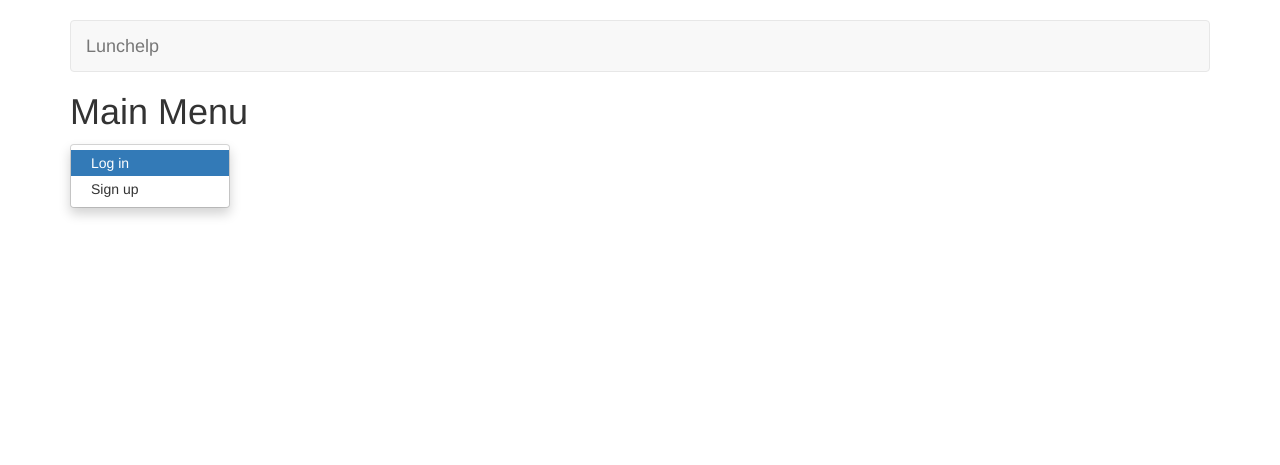
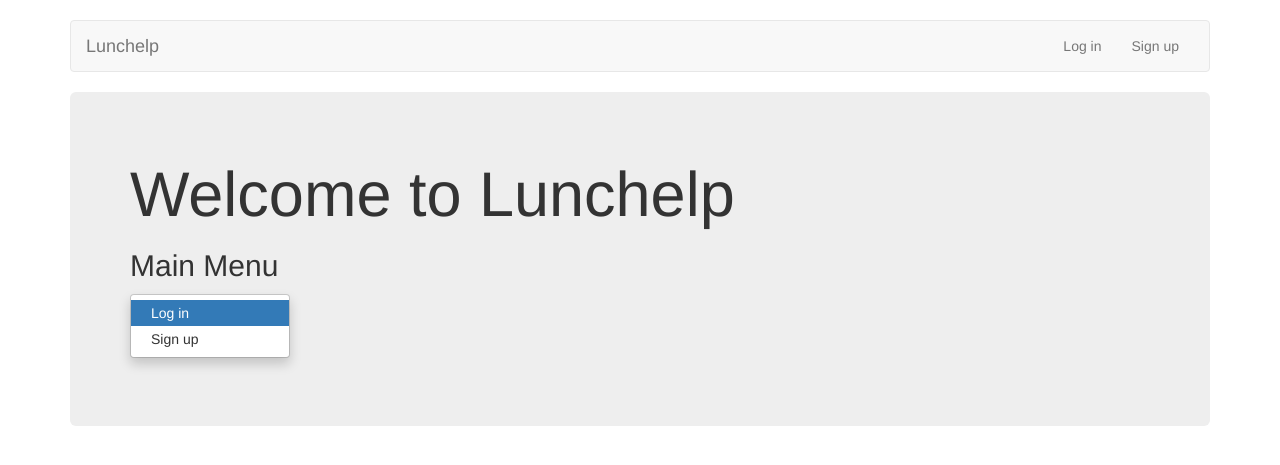
Before and after one commit to DesertAvalanche/DesertAvalanche, a Flask app: page / in a window 1280 px wide. Shown: the top 465 px of the page. Run offline with Flask 2, Linux system fonts and the light colour scheme; some libraries are stand-ins or nearby versions.

Commit message:
add login flow to navbar

```diff
--- a/templates/base.html
+++ b/templates/base.html
@@ -27,13 +27,22 @@
                         <a class="navbar-brand" href="/">Lunchelp</a>
                     </div>
                     <div id="navbar" class="navbar-collapse collapse">
-                    <ul class="nav navbar-nav navbar-right">
+                    <ul class="nav navbar-nav">
                         <!-- <li><a href="#">Dashboard</a></li>
                         <li><a href="#">Settings</a></li>
                         <li><a href="#">Profile</a></li>
                         <li><a href="#">Help</a></li> -->
                         {% if current_user.is_authenticated %}
-                            <li><a href="#">{{ current_user.username }}</a></li>
+                        <li><a href="/mygroups">groups</a></li>
+                        <li><a href="#">{{ current_user.username }}</a></li>
+                        {% endif %}
+                    </ul>
+                    <ul class="nav navbar-nav navbar-right">
+                        {% if current_user.is_authenticated %}
+                        <li><a href="/logout">Logout</a></li>
+                        {% else %}
+                        <li><a href="/login">Log in</a></li>
+                        <li><a href="/signup">Sign up</a></li>
                         {% endif %}
                     </ul>
                 </div>
--- a/templates/root.html
+++ b/templates/root.html
@@ -3,7 +3,9 @@
 {% extends "base.html" %}
 {% block content %}
 <!-- <div class="page-header"> -->
-    <h1>Main Menu</h1>
+<div class="jumbotron">
+    <h1>Welcome to Lunchelp</h1>
+    <h2>Main Menu</h2>
     <div class="dropdown theme-dropdown clearfix">
         <ul class="dropdown-menu" aria-labelledby="dropdownMenu1">
             {% if current_user.is_anonymous %}
@@ -18,6 +20,7 @@
             {% endif %}
         </ul>
     </div>
+</div>
 <!-- </div> -->
 
 <p>{{ users }}</p>
```
